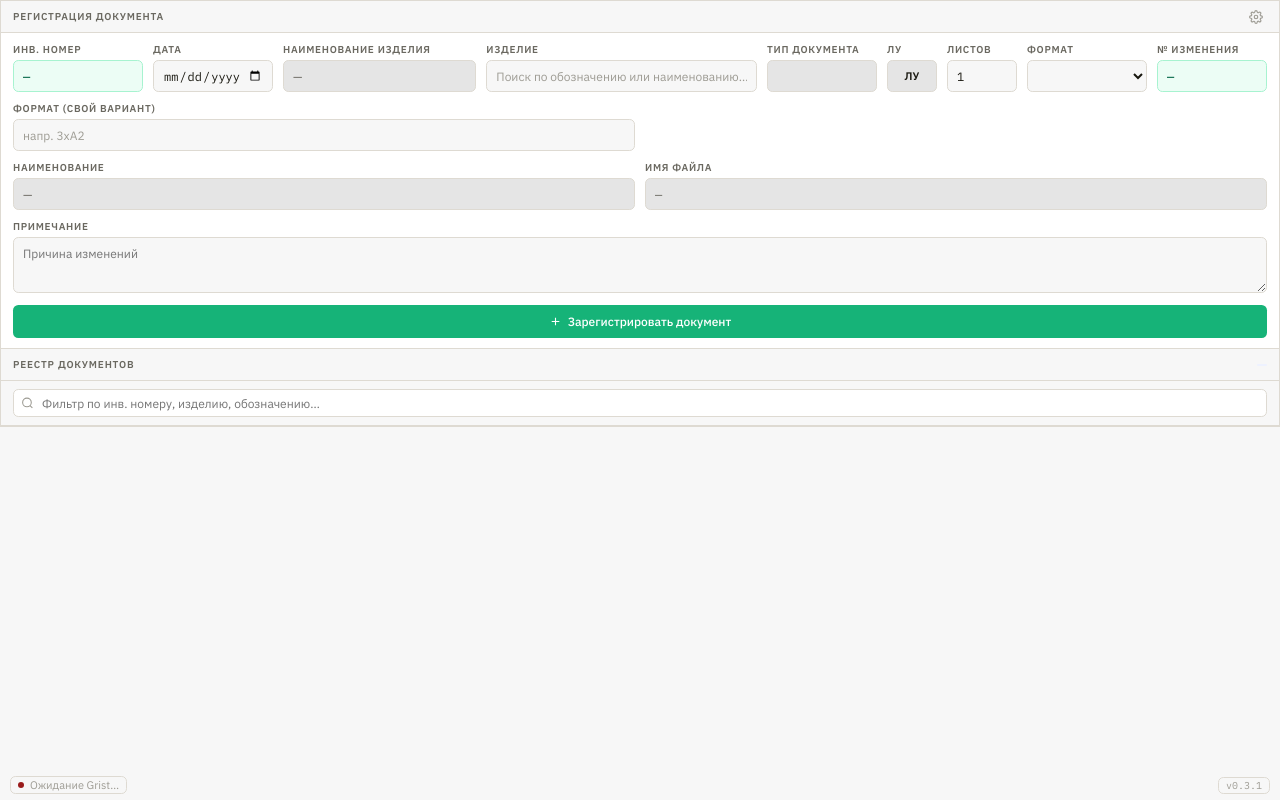
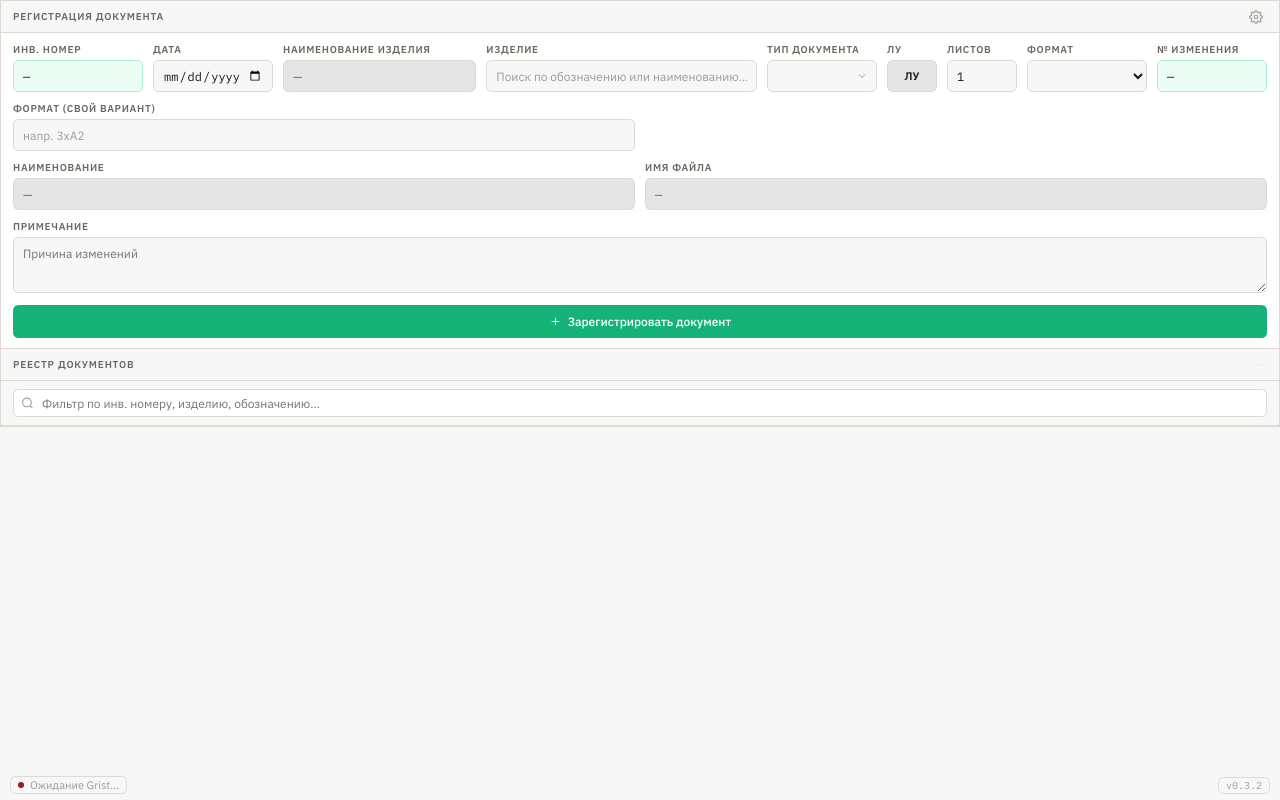
Before and after one commit to Altair666/widget-inventory-book, a website: page index.html in a window 1280 px wide. Drawn offline with Linux system fonts and the light colour scheme; a script that the page names is missing.

Commit message:
Тип документа: белый фон + стрелка вниз вместо серого readonly-поля (v0.3.2)
Стиль приведён к виду select "Формат" — убран серый readonly-фон,
добавлена стрелка-шеврон справа, обозначающая раскрывающийся список.

```diff
--- a/index.html
+++ b/index.html
@@ -109,6 +109,10 @@ html,body{height:100%;overflow:hidden;font-family:var(--sans);font-size:13px;col
 .btn-suffix:hover{background:var(--brd)}
 .btn-suffix.active{background:var(--grn-bg);border-color:var(--grn-brd);color:var(--grn)}
 
+.form-input.dropdown-input{background:#f7f7f7;color:var(--tx);cursor:pointer;padding-right:26px}
+.form-input.dropdown-input:focus{border-color:var(--acc);background:var(--surf)}
+.dropdown-arrow{position:absolute;right:9px;top:50%;transform:translateY(-50%);pointer-events:none;color:var(--tx3)}
+
 /* Settings slide-over */
 #overlay{position:fixed;inset:0;background:rgba(0,0,0,.15);display:none;z-index:190}
 #overlay.on{display:block}
@@ -162,7 +166,8 @@ html,body{height:100%;overflow:hidden;font-family:var(--sans);font-size:13px;col
           <div class="form-group">
             <label class="form-label">Тип документа</label>
             <div class="ac-wrap">
-              <input class="form-input" id="fDocTypeInput" style="cursor:pointer" readonly autocomplete="off" onfocus="openDocTypeDrop()" onclick="openDocTypeDrop()" onblur="onDocTypeBlur()">
+              <input class="form-input dropdown-input" id="fDocTypeInput" readonly autocomplete="off" onfocus="openDocTypeDrop()" onclick="openDocTypeDrop()" onblur="onDocTypeBlur()">
+              <svg class="dropdown-arrow" width="12" height="12" viewBox="0 0 24 24" fill="none" stroke="currentColor" stroke-width="2"><path d="m6 9 6 6 6-6"/></svg>
               <div class="ac-drop" id="fDocTypeDrop"></div>
             </div>
           </div>
@@ -238,7 +243,7 @@ html,body{height:100%;overflow:hidden;font-family:var(--sans);font-size:13px;col
   <div class="conn-dot" id="connDot"></div>
   <span class="conn-lbl" id="connLbl">Ожидание Grist…</span>
 </div>
-<footer class="ver-footer">v0.3.1</footer>
+<footer class="ver-footer">v0.3.2</footer>
 
 <div id="overlay"></div>
 <div id="settingsPanel">
--- a/package.json
+++ b/package.json
@@ -2,7 +2,7 @@
   "name": "@altair666/widget-inventory-book",
   "description": "Инвентарная книга учёта документов",
   "homePage": "https://github.com/Altair666/widget-inventory-book",
-  "version": "0.3.1",
+  "version": "0.3.2",
   "grist": {
     "name": "Inventory book",
     "url": "https://altair666.github.io/widget-inventory-book/index.html",
```
